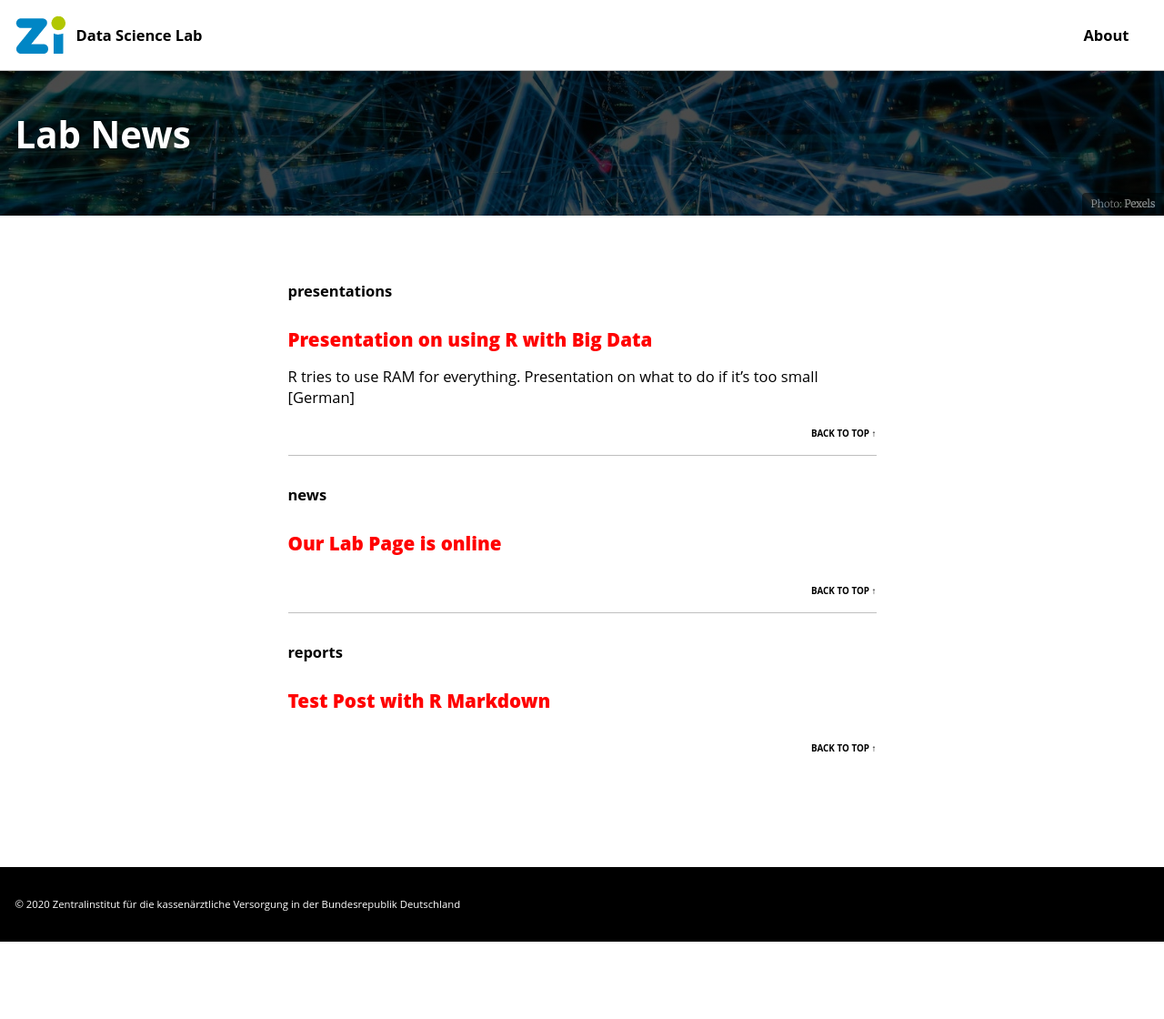
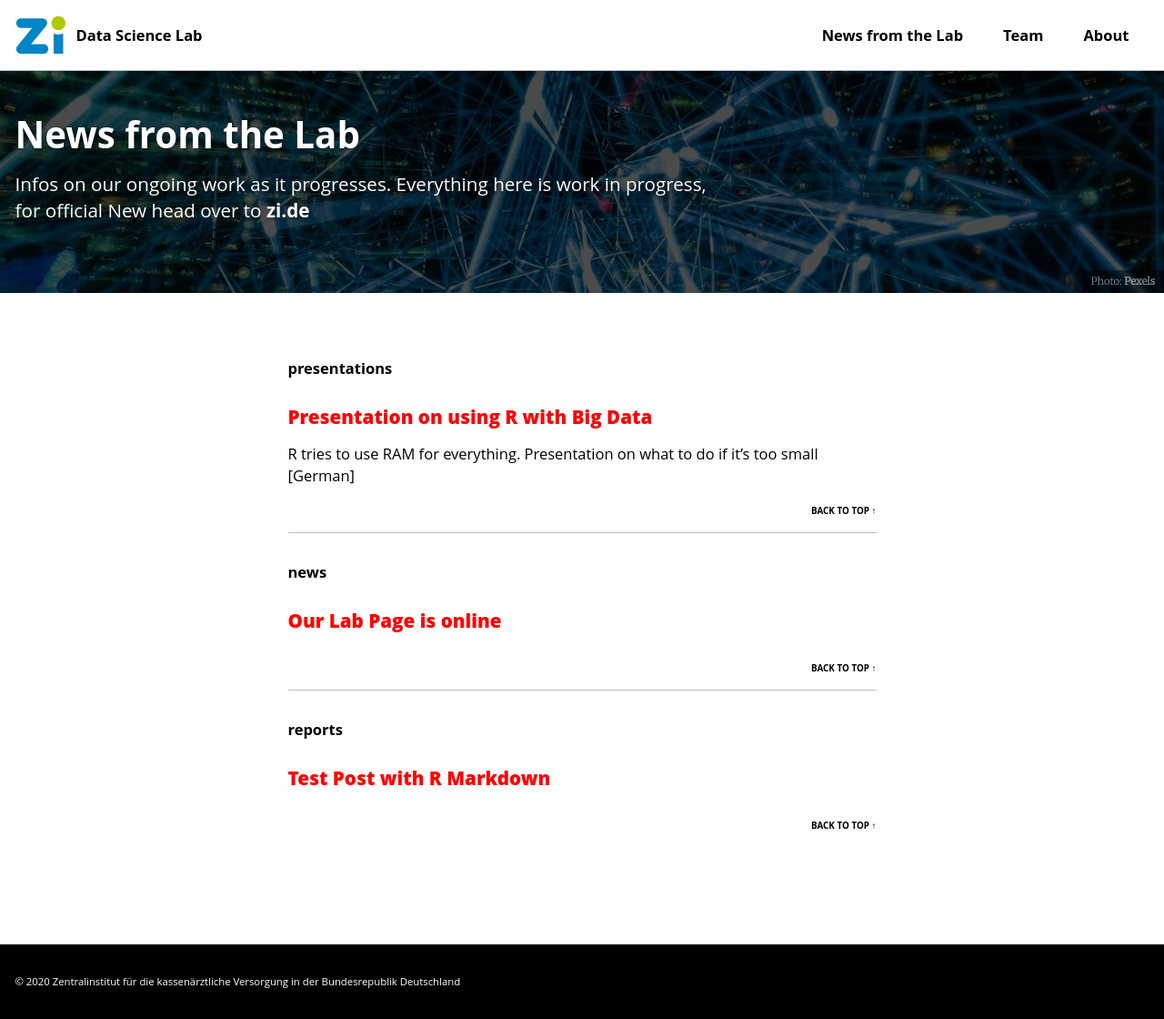
Before and after one commit to zidatalab/zidatalab.github.io, a Jekyll site: the page built from _pages/News.md, in a window 1280 px wide. Shown: the whole page at 91% size. Built offline with Jekyll 4.4.1, drawn with Linux system fonts in a browser that asks for light colours; cached includes are drawn as plain includes; nearby versions of some CDN libraries; before the commit the page ends 1035 px from its top, so only the background shows below that.

Commit message:
Added Posts to menu

```diff
--- a/_data/navigation.yml
+++ b/_data/navigation.yml
@@ -1,10 +1,10 @@
 # main links
 main:
-  #- title: "Lab News"
-  #  url: /categories/
+  - title: "News from the Lab"
+    url: /categories/
   #- title: "Projects"
   #  url: /projects/
-  #- title: "Team"
-  #  url: /team/
+  - title: "Team"
+    url: /team/
   - title: "About"
     url: /about/
--- a/_pages/News.md
+++ b/_pages/News.md
@@ -1,6 +1,7 @@
 ---
 layout: single
-title: "Lab News"
+title: "News from the Lab"
+excerpt: "Infos on our ongoing work as it progresses. Everything here is work in progress, for official New head over to [zi.de](zi.de)"
 header:
   overlay_filter: 0.7 # same as adding an opacity of 0.5 to a black background
   caption: "Photo: [**Pexels**](https://www.pexels.com/photo/abstract-art-blur-bright-373543/)"
```
